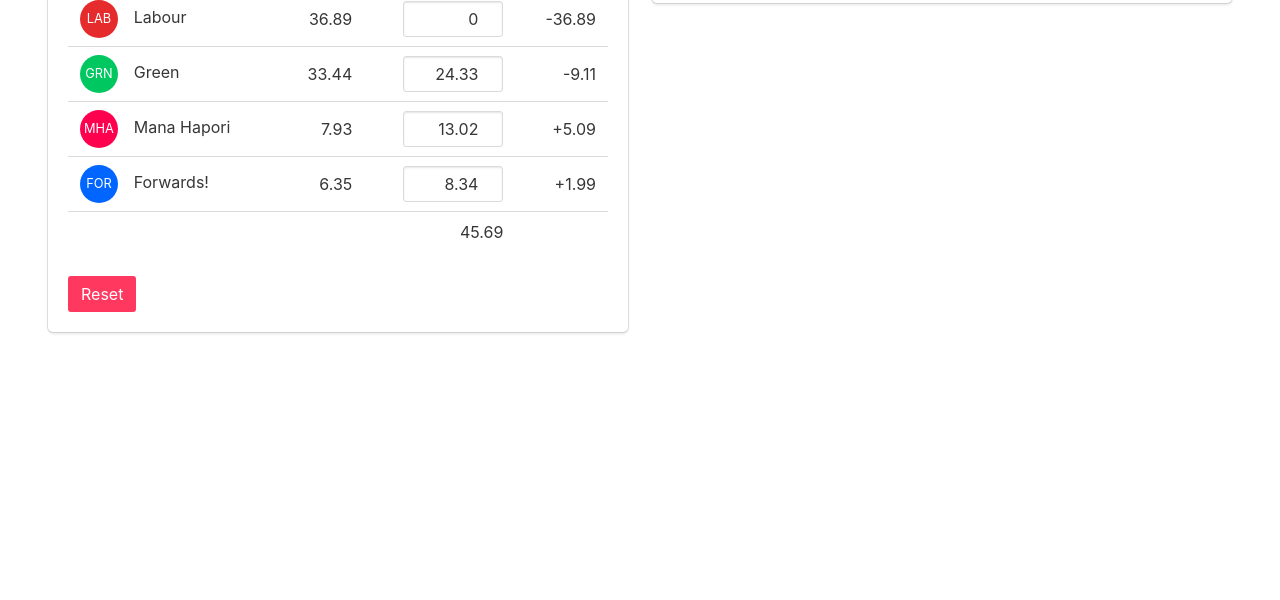
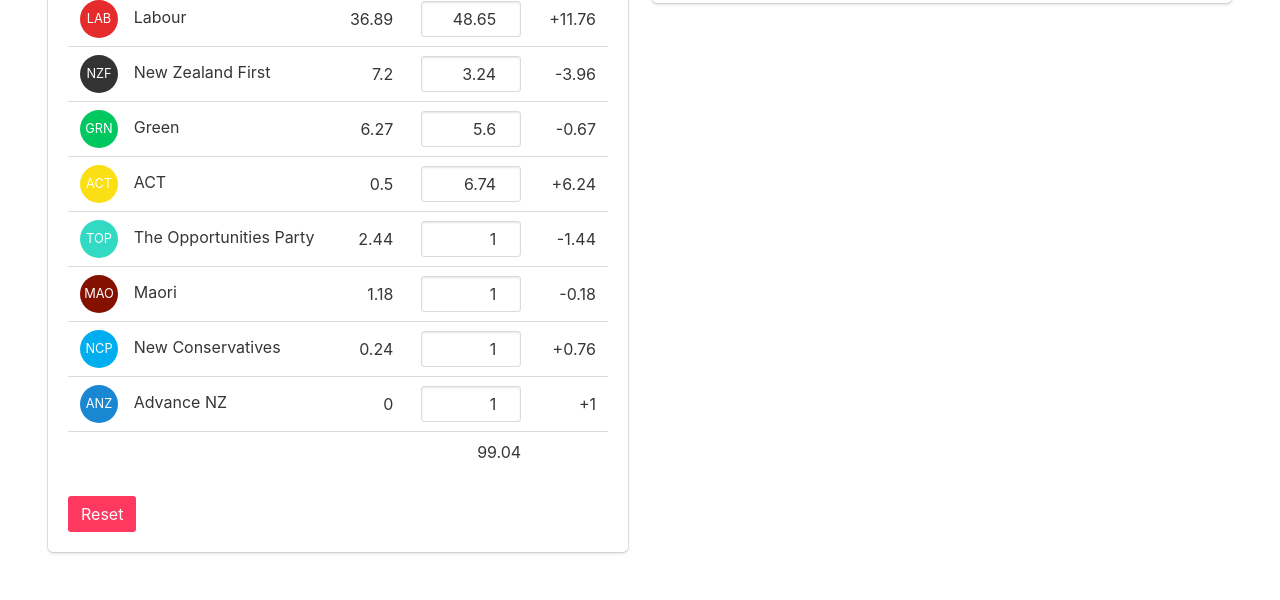
Before and after one commit to BHjr132/2020MMPCalculator, a plain HTML site: page index.html in a window 1280 px wide. Shown: the part 520-1120 px from the top of the page. Before the commit the page ends 900 px from the top, so only its background shows below. Drawn offline with Linux system fonts and the light colour scheme.

Commit message:
update main pages and scripts to NZ 2020

```diff
--- a/index.html
+++ b/index.html
@@ -22,7 +22,7 @@
                 MMP Calculator
             </h1>
             <h2 class="subtitle">
-                Model New Zealand Election, July 2020
+                New Zealand General Election, 2020
             </h2>
             </div>
         </div>
@@ -61,8 +61,8 @@
                     <thead>
                         <tr>
                             <th>Party</th>
-                            <th class="has-text-right">April</th>
-                            <th class="has-text-right">July</th>
+                            <th class="has-text-right">2017</th>
+                            <th class="has-text-right">2020</th>
                             <th class="has-text-right">Swing</th>
                         </tr>
                     </thead>
--- a/src/main.js
+++ b/src/main.js
@@ -16,7 +16,7 @@
                     ],
                     color: "#256fe8",
                     previous: 44.45,
-                    current: 0
+                    current: 30.81
                 },
                 {
                     abbreviation: "LAB",
@@ -28,7 +28,19 @@
                     ],
                     color: "#e52b2b",
                     previous: 36.89,
-                    current: 0
+                    current: 48.65
+                },
+                {
+                    abbreviation: "NZF",
+                    alias: "nzf",
+                    name: "New Zealand First",
+                    list: null,
+                    leaders: [
+                        "Winston Peters"
+                    ],
+                    color: "#333333",
+                    previous: 7.20,
+                    current: 3.24
                 },
                 {
                     abbreviation: "GRN",
@@ -36,36 +48,74 @@
                     name: "Green",
                     list: null,
                     leaders: [
-                        "CheerfullyPutrid",
-                        "UncookedMeatloaf"
+                        "Marama Davidson",
+                        "James Shaw"
                     ],
                     color: "#00c760",
-                    previous: 33.44,
-                    current: 24.33
+                    previous: 6.27,
+                    current: 5.60
                 },
                 {
-                    abbreviation: "MHA",
-                    alias: "mana",
-                    name: "Mana Hapori",
+                    abbreviation: "ACT",
+                    alias: "act",
+                    name: "ACT",
                     list: null,
                     leaders: [
-                        "Captain_Plat_2258"
+                        "David Seymour"
                     ],
-                    color: "#ff004f",
-                    previous: 7.93,
-                    current: 13.02
+                    color: "#f9df13",
+                    previous: 0.50,
+                    current: 6.74
                 },
                 {
-                    abbreviation: "FOR",
-                    alias: "forwards",
-                    name: "Forwards!",
+                    abbreviation: "TOP",
+                    alias: "top",
+                    name: "The Opportunities Party",
                     list: null,
                     leaders: [
-                        "toastinrussian"
+                        "Geoff Simmons"
                     ],
-                    color: "#0066ff",
-                    previous: 6.35,
-                    current: 8.34
+                    color: "#32DAC3",
+                    previous: 2.44,
+                    current: 1
+                },
+                {
+                    abbreviation: "MAO",
+                    alias: "maori",
+                    name: "Maori",
+                    list: null,
+                    leaders: [
+                        "John Tamihere",
+                        "Debbie Ngarewa-Packer"
+                    ],
+                    color: "#841100",
+                    previous: 1.18,
+                    current: 1
+                },
+                {
+                    abbreviation: "NCP",
+                    alias: "conservatives",
+                    name: "New Conservatives",
+                    list: null,
+                    leaders: [
+                        "Leighton Baker"
+                    ],
+                    color: "#00AEEF",
+                    previous: 0.24,
+                    current: 1
+                },
+                {
+                    abbreviation: "ANZ",
+                    alias: "advance",
+                    name: "Advance NZ",
+                    list: null,
+                    leaders: [
+                        "Jami-Lee Ross",
+                        "Billy Te Kahika"
+                    ],
+                    color: "#1987D1",
+                    previous: 0,
+                    current: 1
                 }
             ],
 
@@ -456,7 +506,7 @@
 
                 this.seats = seats;
                 this.totalSeats = seats.reduce((acc, x) => acc += x.seats, 0);
-                this.overhangSeats = Math.max(0, this.totalSeats - 21);
+                this.overhangSeats = Math.max(0, this.totalSeats - 120);
 
                 return seats;
             },
--- a/src/mmp.js
+++ b/src/mmp.js
@@ -6,7 +6,7 @@
             total = parties.reduce((acc, x) => acc += x.votes, 0);
         }
 
-        let numQuotas = 21;
+        let numQuotas = 120;
         let validParties = [];
 
         for (let i in parties) {
```
